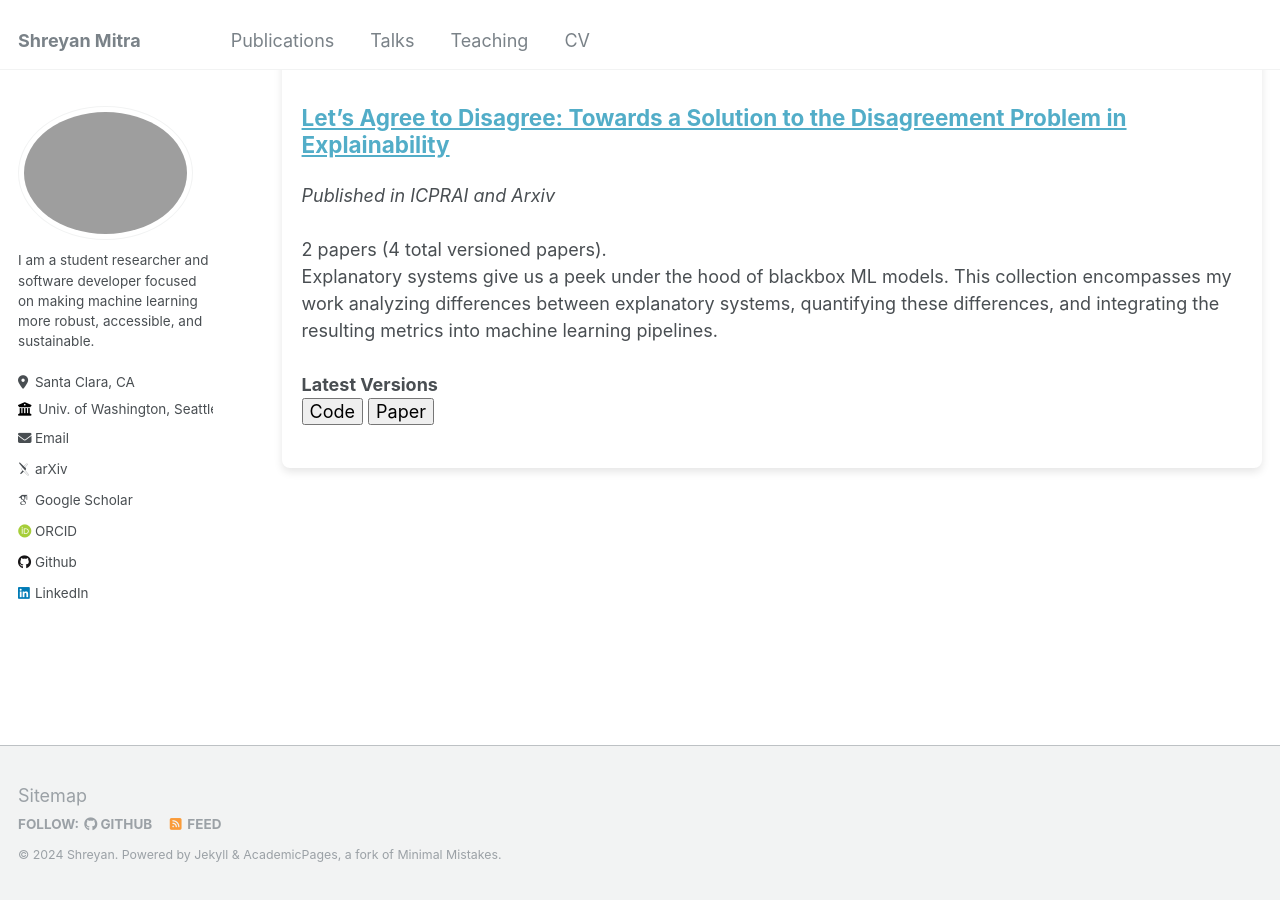
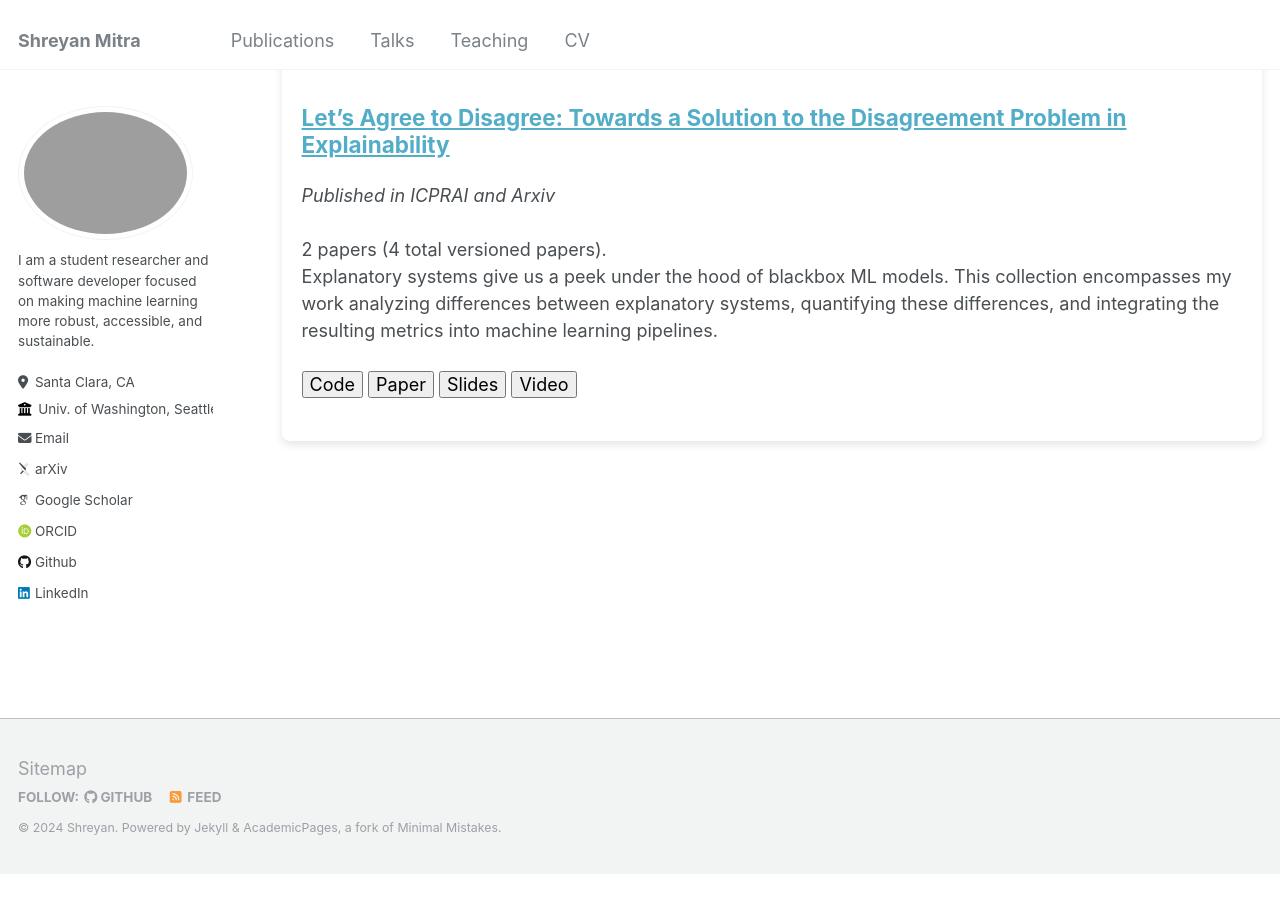
Before and after one commit to shreyanmitra/shreyanmitra.github.io, a Jekyll site: the page built from _pages/publications.md, in a window 1280 px wide and 900 px high, scrolled down 627 px. Built offline with Jekyll 4.4.1, drawn with Linux system fonts in a browser that asks for light colours; some web fonts are replaced; after the commit the page ends 1500 px from its top, so only the background shows below that.

Commit message:
Update lets-agree-to-disagree.md

```diff
--- a/_publications/lets-agree-to-disagree.md
+++ b/_publications/lets-agree-to-disagree.md
@@ -2,7 +2,7 @@
 title: "Let's Agree to Disagree: Towards a Solution to the Disagreement Problem in Explainability"
 collection: publications
 permalink: /publication/lets-agree-to-disagree
-excerpt: <i>Published in ICPRAI and Arxiv</i><br><br>2 papers (4 total versioned papers). <br> Explanatory systems give us a peek under the hood of blackbox ML models. This collection encompasses my work analyzing differences between explanatory systems, quantifying these differences, and integrating the resulting metrics into machine learning pipelines.<br><br><b>Latest Versions</b><br><button>Code</button> <button>Paper</button>
+excerpt: <i>Published in ICPRAI and Arxiv</i><br><br>2 papers (4 total versioned papers). <br> Explanatory systems give us a peek under the hood of blackbox ML models. This collection encompasses my work analyzing differences between explanatory systems, quantifying these differences, and integrating the resulting metrics into machine learning pipelines.<br><br><button>Code</button> <button>Paper</button> <button>Slides</button> <button>Video</button>
 date: 2024-11-17
 venue: 'ICPRAI Conference Proceedings'
 paperurl: 'https://arxiv.org/pdf/2311.10811'
```
